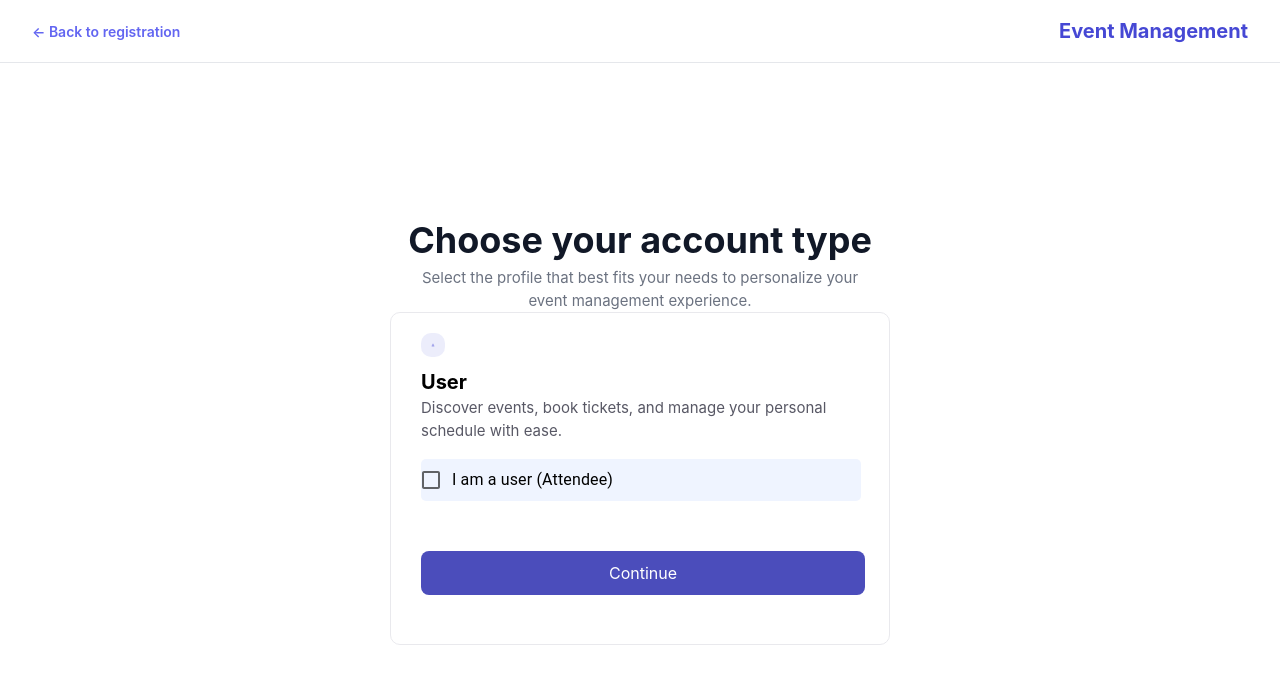
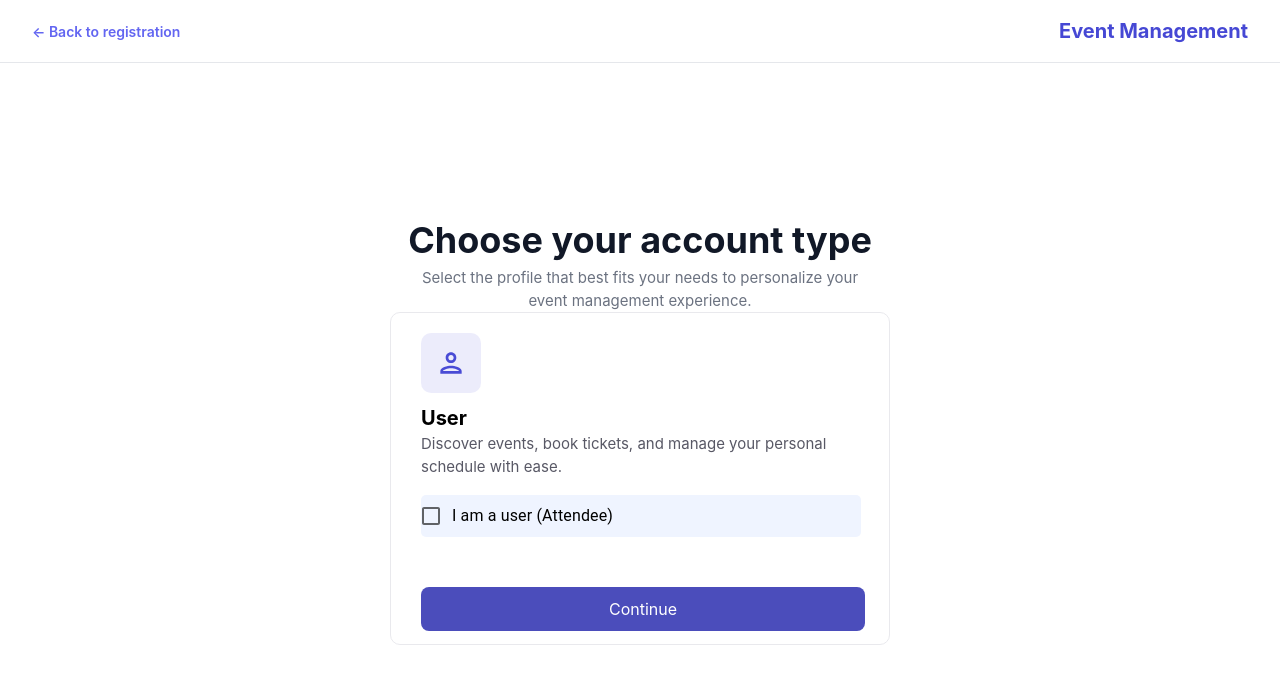
Before and after one commit to doudaoud/gestion-events, a React (Vite) app in the folder client/: page /signUp/typeprofile in a window 1280 px wide. Shown: the top 684 px of the page. Built offline with nearby package versions, Linux system fonts and the light colour scheme.

Commit message:
style: update profiletype icon styling for improved appearance and alignment

```diff
--- a/client/src/pages/Typeprofile.tsx
+++ b/client/src/pages/Typeprofile.tsx
@@ -26,7 +26,10 @@ export default function Typeprofile() {
           <div className="profiletype-options">
             <div className="profiletype-card">
               <div className="icon-profiletype">
-                <PersonOutlinedIcon className="profiletype-icon" />
+                <PersonOutlinedIcon
+                  className="profiletype-icon"
+                  sx={{ fontSize: 32, color: "rgb(73, 75, 213)" }}
+                />
               </div>
               <div>
                 <h3 className="profiletype-card-title">User</h3>
--- a/client/src/pages/styles/typeprofile.css
+++ b/client/src/pages/styles/typeprofile.css
@@ -63,15 +63,19 @@
   border-radius: 10px;
 }
 
-.profiletype-icon {
-  font-size: 50px;
-  color: rgb(73, 75, 213);
+.icon-profiletype {
   width: 60px;
   height: 60px;
   border-radius: 10px;
   background-color: rgba(73, 75, 213, 0.1);
-  padding: 10px;
+  display: flex;
+  align-items: center;
+  justify-content: center;
   margin-top: 20px;
+}
+
+.profiletype-icon {
+  color: rgb(73, 75, 213);
 }
 
 .profiletype-card-title {
```
